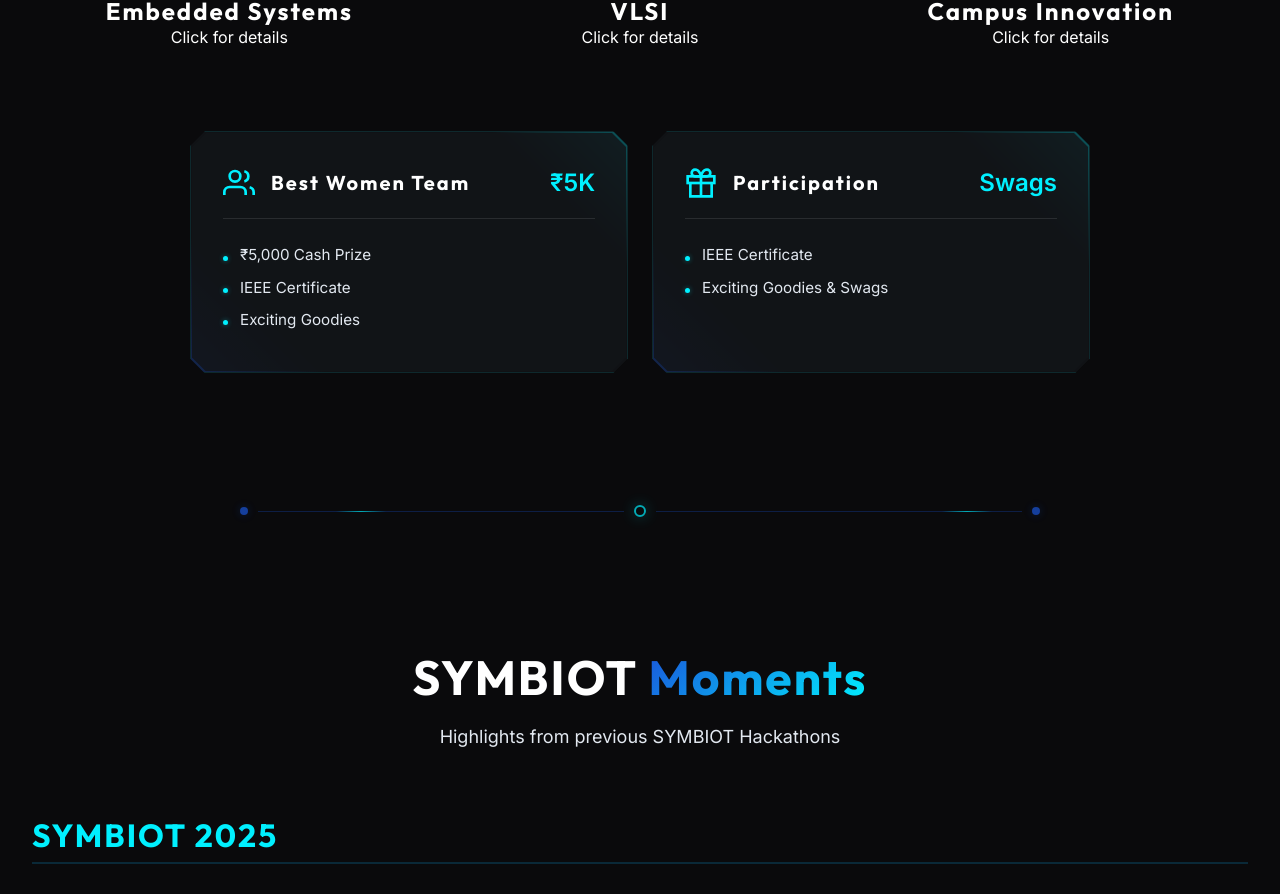
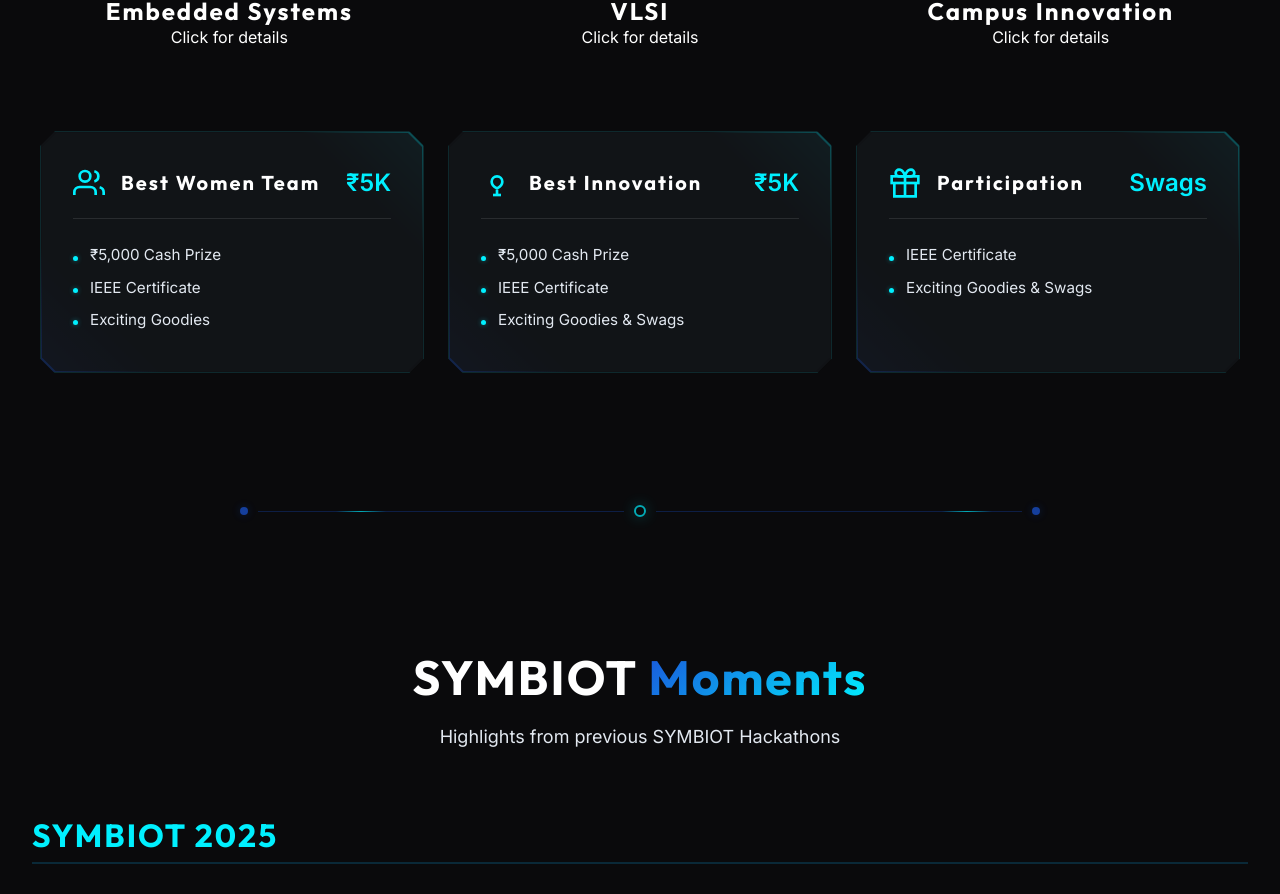
Before and after one commit to Goutam1607/symbiot_last, a React (Vite) app in the folder frontend/: page / in a window 1280 px wide. Shown: the part 5476-6370 px from the top of the page. Built offline with nearby package versions, Linux system fonts and the light colour scheme; a web font is replaced by a local one.

Commit message:
Add Best Innovation prize card in extra awards section

```diff
--- a/frontend/src/App.tsx
+++ b/frontend/src/App.tsx
@@ -669,6 +669,19 @@
 
               <div className="glass-panel extra-award-card">
                 <div className="extra-award-header cyan-glow">
+                  <svg viewBox="0 0 24 24" fill="none" stroke="currentColor" strokeWidth="2"><path d="M9 21h6"></path><path d="M12 21v-4"></path><path d="M16 11c0 3-4 5-4 5s-4-2-4-5a4 4 0 1 1 8 0z"></path></svg>
+                  <h4>Best Innovation</h4>
+                  <span className="extra-award-amount">₹5K</span>
+                </div>
+                <ul className="extra-award-details">
+                  <li><span className="detail-bullet"></span>₹5,000 Cash Prize</li>
+                  <li><span className="detail-bullet"></span>IEEE Certificate</li>
+                  <li><span className="detail-bullet"></span>Exciting Goodies & Swags</li>
+                </ul>
+              </div>
+
+              <div className="glass-panel extra-award-card">
+                <div className="extra-award-header cyan-glow">
                   <svg viewBox="0 0 24 24" fill="none" stroke="currentColor" strokeWidth="2"><polyline points="20 12 20 22 4 22 4 12"></polyline><rect x="2" y="7" width="20" height="5"></rect><line x1="12" y1="22" x2="12" y2="7"></line><path d="M12 7H7.5a2.5 2.5 0 0 1 0-5C11 2 12 7 12 7z"></path><path d="M12 7h4.5a2.5 2.5 0 0 0 0-5C13 2 12 7 12 7z"></path></svg>
                   <h4>Participation</h4>
                   <span className="extra-award-amount">Swags</span>
--- a/frontend/src/style.css
+++ b/frontend/src/style.css
@@ -349,12 +349,12 @@
   flex-shrink: 0;
 }
 
-/* Extra Awards (Women Team & Participation) */
+/* Extra Awards (Women Team, Innovation, Participation) */
 .extra-awards-container {
   display: grid;
-  grid-template-columns: repeat(2, 1fr);
+  grid-template-columns: repeat(3, 1fr);
   gap: 1.5rem;
-  max-width: 900px;
+  max-width: 1200px;
   margin: 0 auto;
 }
 
```
